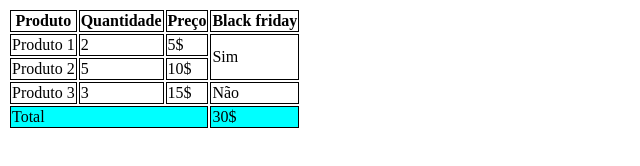
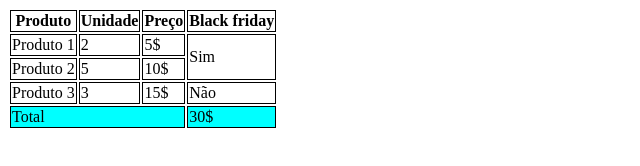
Before and after one commit to israel-castro/aula-tabela, a plain HTML site: page index.html in a window 1280 px wide. Shown: the whole page, without its empty margins (0-640 px from the left). Drawn offline with Linux system fonts and the light colour scheme.

Commit message:
trocado de quantidade para unidade

```diff
--- a/index.html
+++ b/index.html
@@ -21,7 +21,7 @@
         <thead>
             <tr>
                 <th>Produto</th>
-                <th>Quantidade</th>
+                <th>Unidade</th>
                 <th>Preço</th>
                 <th>Black friday</th>
             </tr>
```
